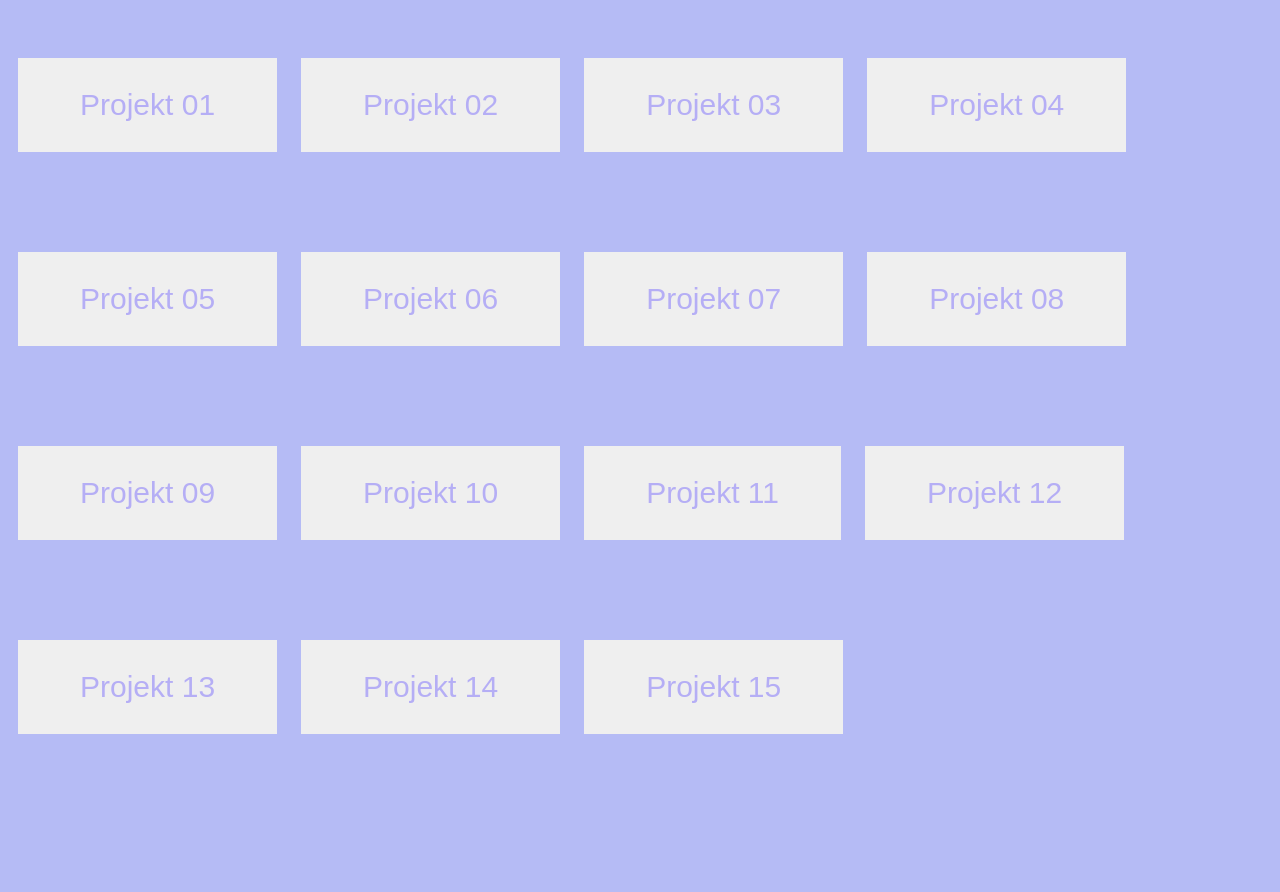
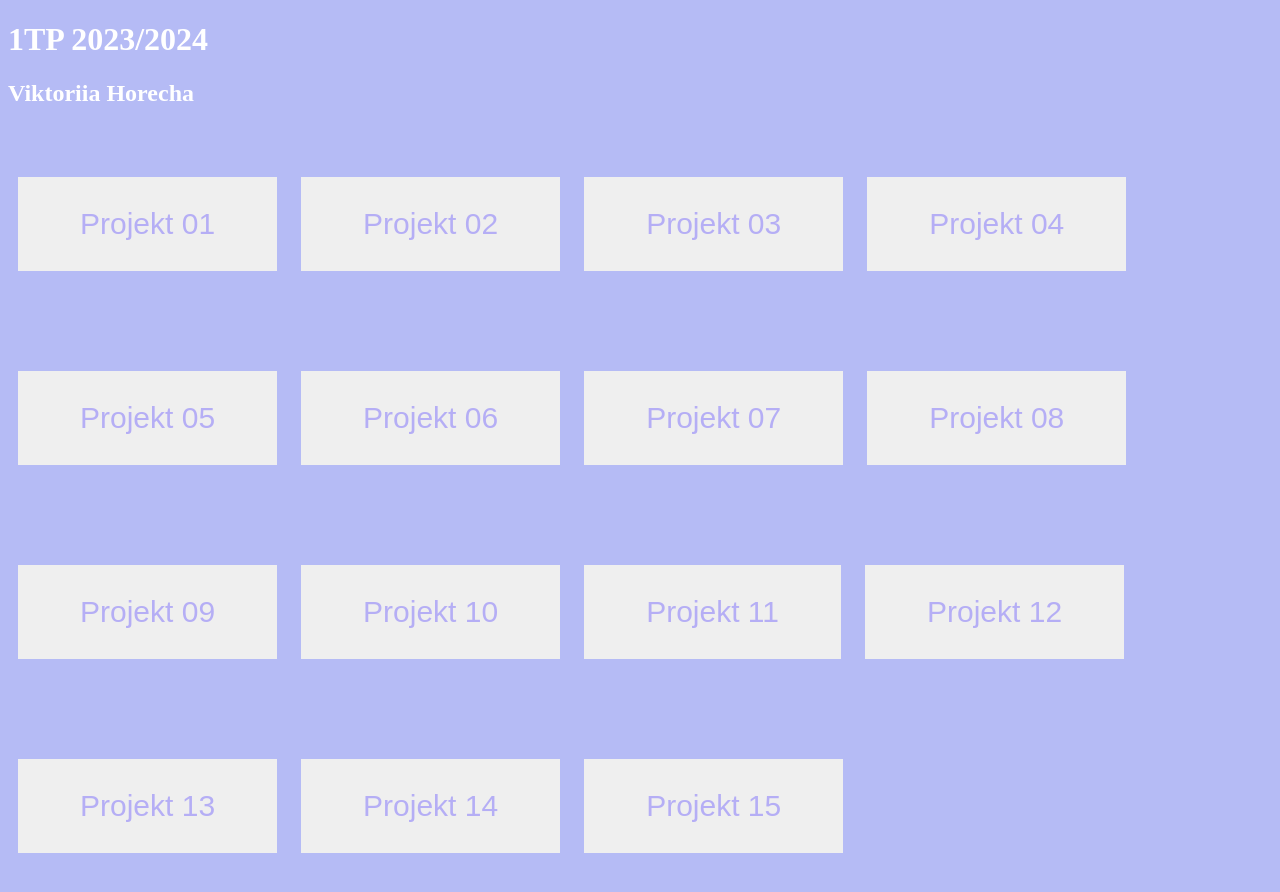
Before and after one commit to viktoriiahorecha/Projekty, a plain HTML site: page index.html in a window 1280 px wide. Before the commit the page ends 800 px from the top, so only its background shows below. Drawn offline with Linux system fonts and the light colour scheme.

Commit message:
Update index.html

```diff
--- a/index.html
+++ b/index.html
@@ -31,8 +31,13 @@
             text-decoration: none;
             color: inherit;
         }
+        h1,h2{
+            color: white;
+        }
     </style>
 <body>
+    <h1>1TP 2023/2024</h1>
+    <h2>Viktoriia Horecha</h2>
     <button type="button1"><a href="https://viktoriiahorecha.github.io/SITE_3/">Projekt 01</a></button>
     <button type="button2"><a href="https://viktoriiahorecha.github.io/SITE5/">Projekt 02</a></button>
     <button type="button3">Projekt 03</button>
```
